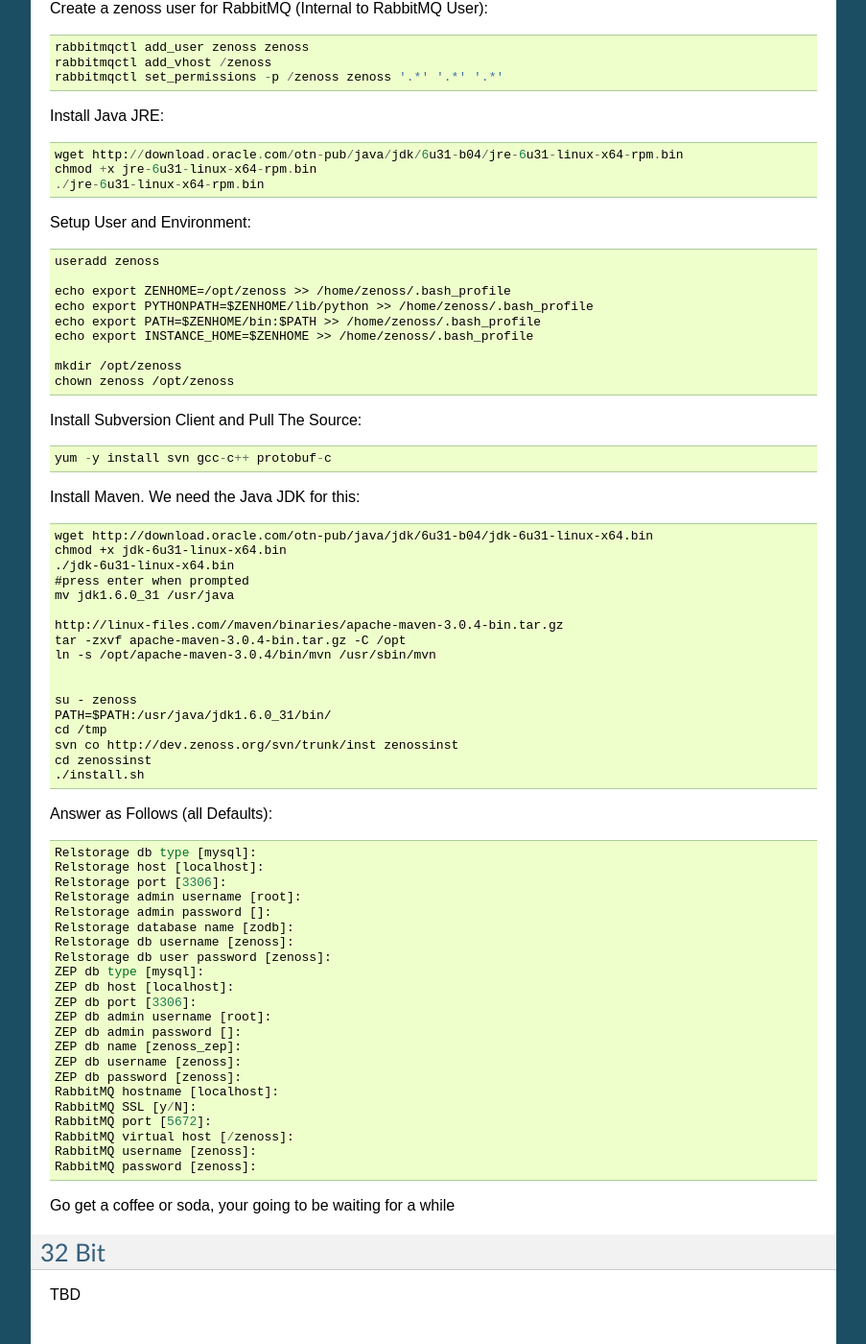
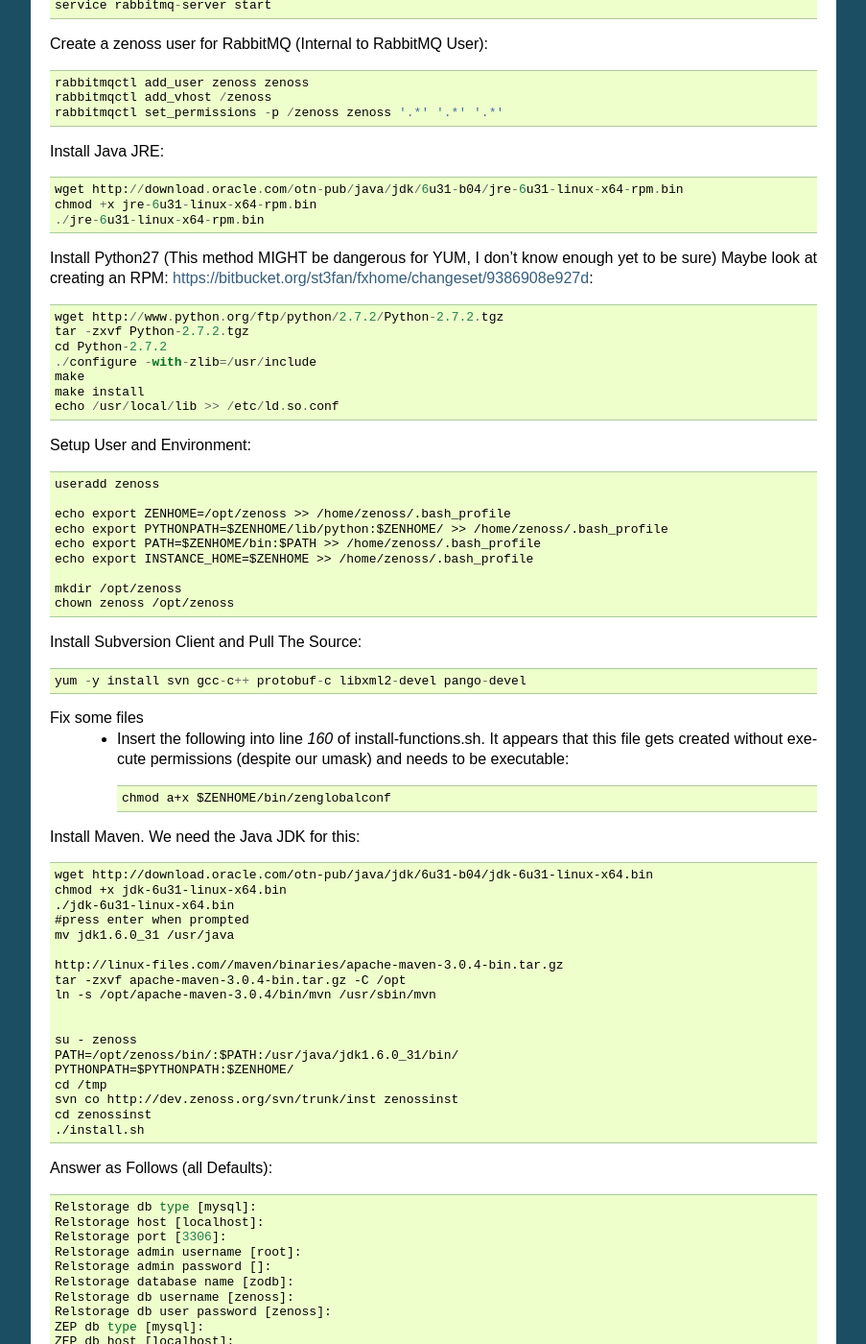
Before and after one commit to ZCA/Packages, a Sphinx documentation site: the page built from docs/Source_Installation_EL6.rst, in a window 1280 px wide and 1400 px high, scrolled down 1550 px. Shown: the whole window at 96% size, without its empty margins (198-1101 px from the left). Built offline with Sphinx 7.4.7, drawn with Linux system fonts in a browser that asks for light colours; pages that are not in the unit, such as notebooks, are missing from menus; some of the changed text lies outside the part shown.

Commit message:
need to context switch to some other stuff. Pushing my my currently incomplete doc

```diff
--- a/docs/Source_Installation_EL6.rst
+++ b/docs/Source_Installation_EL6.rst
@@ -12,6 +12,8 @@
 What Is This
 ============
 Notes from my attempt to install Alpha 4 on Centos 6.2 from Source
+
+***THIS DOES NOT WORK YET***
 
 The Steps
 =========
@@ -87,12 +89,23 @@
    chmod +x jre-6u31-linux-x64-rpm.bin
    ./jre-6u31-linux-x64-rpm.bin
 
+Install Python27 (This method MIGHT be dangerous for YUM, I don't know enough yet to  be sure)
+Maybe look at creating an RPM: https://bitbucket.org/st3fan/fxhome/changeset/9386908e927d::
+
+  wget http://www.python.org/ftp/python/2.7.2/Python-2.7.2.tgz
+  tar -zxvf Python-2.7.2.tgz
+  cd Python-2.7.2
+  ./configure -with-zlib=/usr/include
+  make
+  make install
+  echo /usr/local/lib >> /etc/ld.so.conf
+
 Setup User and Environment::
 
    useradd zenoss
 
    echo export ZENHOME=/opt/zenoss >> /home/zenoss/.bash_profile
-   echo export PYTHONPATH=$ZENHOME/lib/python >> /home/zenoss/.bash_profile
+   echo export PYTHONPATH=$ZENHOME/lib/python:$ZENHOME/ >> /home/zenoss/.bash_profile
    echo export PATH=$ZENHOME/bin:$PATH >> /home/zenoss/.bash_profile
    echo export INSTANCE_HOME=$ZENHOME >> /home/zenoss/.bash_profile
 
@@ -101,7 +114,14 @@
 
 Install Subversion Client and Pull The Source::
 
-   yum -y install svn gcc-c++ protobuf-c
+   yum -y install svn gcc-c++ protobuf-c libxml2-devel pango-devel
+
+Fix some files
+ * Insert the following into line *160* of install-functions.sh. It appears
+   that this file gets created without execute permissions (despite our umask)
+   and needs to be executable::
+
+      chmod a+x $ZENHOME/bin/zenglobalconf
 
 Install Maven. We need the Java JDK for this::
 
@@ -117,7 +137,8 @@
 
 
    su - zenoss
-   PATH=$PATH:/usr/java/jdk1.6.0_31/bin/
+   PATH=/opt/zenoss/bin/:$PATH:/usr/java/jdk1.6.0_31/bin/
+   PYTHONPATH=$PYTHONPATH:$ZENHOME/
    cd /tmp
    svn co http://dev.zenoss.org/svn/trunk/inst zenossinst
    cd zenossinst
```
Also changed, not shown: chef-repo/README.md (added), chef-repo/certificates/README.md (added), chef-repo/cookbooks/README.md (added), chef-repo/data_bags/README.md (added), chef-repo/environments/README.md (added), chef-repo/roles/README.md (added), 4 other files.
